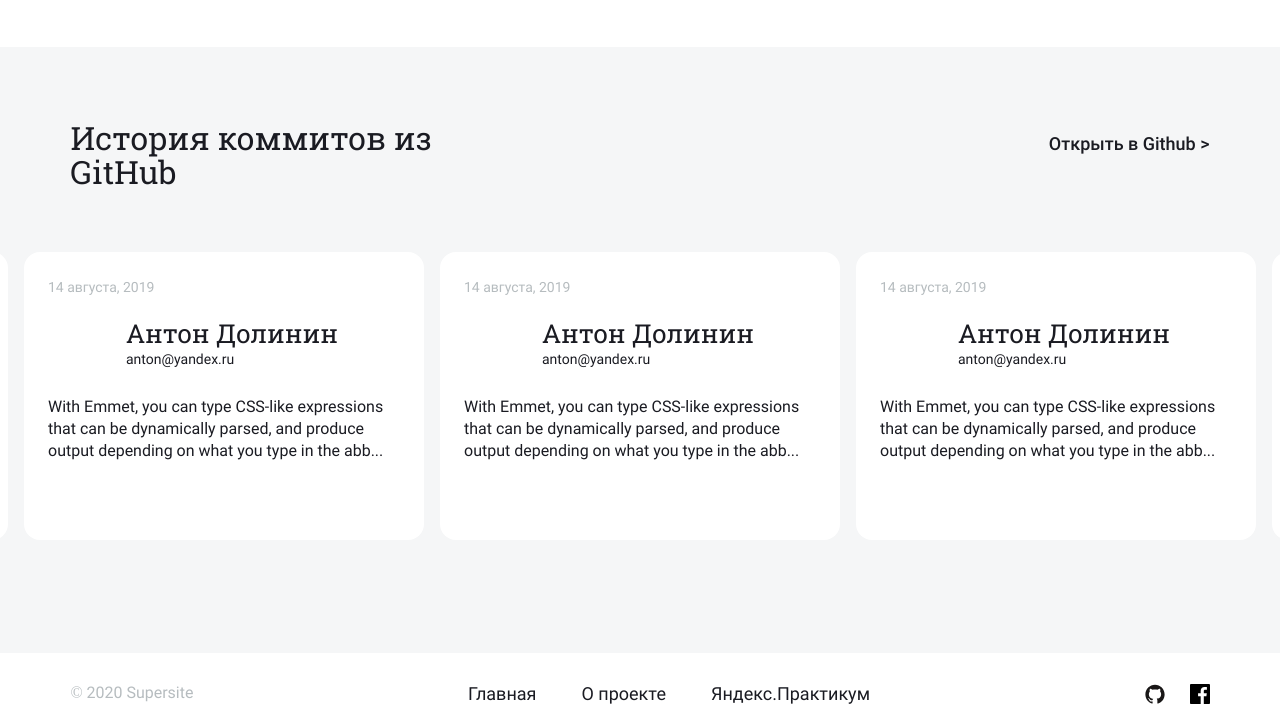
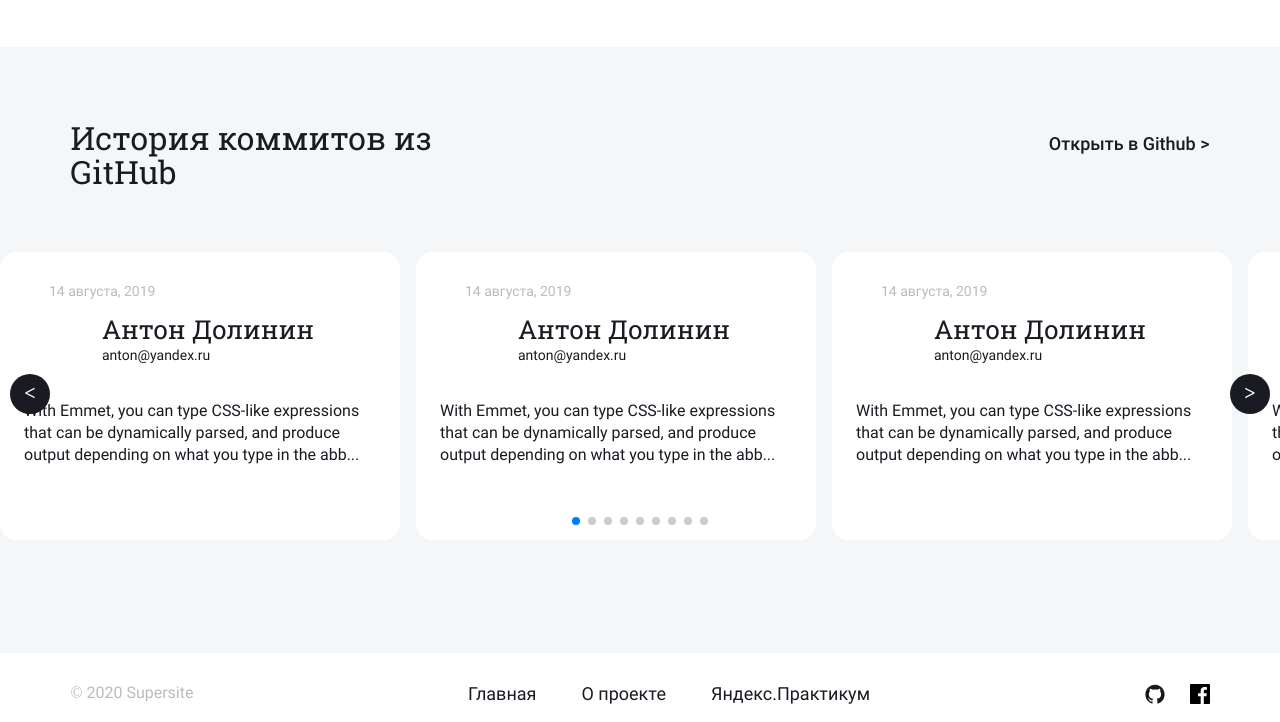
Before and after one commit to KonstShalguev/NewsAnalyzer, a website built with webpack: page src/about.html in a window 1280 px wide. Shown: the part 1676-2398 px from the top of the page. Built offline with nearby package versions, Linux system fonts and the light colour scheme.

Commit message:
hooked up swiper

```diff
--- a/package.json
+++ b/package.json
@@ -42,6 +42,7 @@
   },
   "dependencies": {
     "babel-polyfill": "6.26.0",
-    "core-js": "3.4.1"
+    "core-js": "3.4.1",
+    "swiper": "6.1.1"
   }
 }
--- a/src/about.html
+++ b/src/about.html
@@ -117,11 +117,12 @@
         <a href="https://github.com/" class="link" target="_blank">Открыть в Github ></a>
       </div>
 
-      <div class="commits">
+      <div class="commits swiper-container">
+      <button class="commits__button-prev"></button>
+      <button class="commits__button-next"></button>
+        <div class="commits__content-wrapper swiper-wrapper">
 
-        <div class="commits__content-wrapper">
-
-          <div class="commit">
+          <div class="commit swiper-slide">
             <p class="commit__date">14 августа, 2019</p>
             <div class="commit__avatar"></div>
             <div class="commit__author-info">
@@ -135,7 +136,7 @@
             </p>
           </div>
 
-          <div class="commit">
+          <div class="commit swiper-slide">
             <p class="commit__date">14 августа, 2019</p>
             <div class="commit__avatar"></div>
             <div class="commit__author-info">
@@ -149,7 +150,7 @@
             </p>
           </div>
 
-          <div class="commit">
+          <div class="commit swiper-slide">
             <p class="commit__date">14 августа, 2019</p>
             <div class="commit__avatar"></div>
             <div class="commit__author-info">
@@ -163,7 +164,7 @@
             </p>
           </div>
 
-          <div class="commit">
+          <div class="commit swiper-slide">
             <p class="commit__date">14 августа, 2019</p>
             <div class="commit__avatar"></div>
             <div class="commit__author-info">
@@ -177,7 +178,7 @@
             </p>
           </div>
 
-          <div class="commit">
+          <div class="commit swiper-slide">
             <p class="commit__date">14 августа, 2019</p>
             <div class="commit__avatar"></div>
             <div class="commit__author-info">
@@ -191,11 +192,90 @@
             </p>
           </div>
 
+          <div class="commit swiper-slide">
+            <p class="commit__date">14 августа, 2019</p>
+            <div class="commit__avatar"></div>
+            <div class="commit__author-info">
+              <h3 class="commit__author-name">Антон Долинин</h3>
+              <p class="commit__author-email">anton@yandex.ru</p>
+            </div>
+            <p class="commit__author-comment">
+              With Emmet, you can type CSS-like expressions
+              that can be dynamically parsed, and produce
+              output depending on what you type in the abb...
+            </p>
+          </div>
+
+          <div class="commit swiper-slide">
+            <p class="commit__date">14 августа, 2019</p>
+            <div class="commit__avatar"></div>
+            <div class="commit__author-info">
+              <h3 class="commit__author-name">Антон Долинин</h3>
+              <p class="commit__author-email">anton@yandex.ru</p>
+            </div>
+            <p class="commit__author-comment">
+              With Emmet, you can type CSS-like expressions
+              that can be dynamically parsed, and produce
+              output depending on what you type in the abb...
+            </p>
+          </div>
+
+          <div class="commit swiper-slide">
+            <p class="commit__date">14 августа, 2019</p>
+            <div class="commit__avatar"></div>
+            <div class="commit__author-info">
+              <h3 class="commit__author-name">Антон Долинин</h3>
+              <p class="commit__author-email">anton@yandex.ru</p>
+            </div>
+            <p class="commit__author-comment">
+              With Emmet, you can type CSS-like expressions
+              that can be dynamically parsed, and produce
+              output depending on what you type in the abb...
+            </p>
+          </div>
+
+          <div class="commit swiper-slide">
+            <p class="commit__date">14 августа, 2019</p>
+            <div class="commit__avatar"></div>
+            <div class="commit__author-info">
+              <h3 class="commit__author-name">Антон Долинин</h3>
+              <p class="commit__author-email">anton@yandex.ru</p>
+            </div>
+            <p class="commit__author-comment">
+              With Emmet, you can type CSS-like expressions
+              that can be dynamically parsed, and produce
+              output depending on what you type in the abb...
+            </p>
+          </div>
 
         </div>
-
+        <div class="swiper-pagination"></div>
       </div>
     </section>
+
+    <!-- пробное добавление -->
+
+<!--     <div class="swiper-container">
+
+      <div class="swiper-wrapper">
+
+          <div class="swiper-slide">Slide 1</div>
+          <div class="swiper-slide">Slide 2</div>
+          <div class="swiper-slide">Slide 3</div>
+
+          <div class="swiper-slide">Slide 4</div>
+          <div class="swiper-slide">Slide 5</div>
+          <div class="swiper-slide">Slide 6</div>
+
+          <div class="swiper-slide">Slide 7</div>
+          <div class="swiper-slide">Slide 8</div>
+          <div class="swiper-slide">Slide 9</div>
+          ...
+      </div>
+
+    </div> -->
+
+    <!-- пробное добавление -->
 
     <footer class="footer page__footer">
       <p class="footer__copyright">&copy; 2020 Supersite</p>
--- a/src/js/about.js
+++ b/src/js/about.js
@@ -1 +1,22 @@
 import "../styles/about.css";
+
+import Swiper, { Navigation, Pagination } from 'swiper';
+Swiper.use([Navigation, Pagination]);
+
+// import Swiper styles
+import '../../node_modules/swiper/swiper-bundle.min.css';
+
+const swiper = new Swiper('.swiper-container', {
+    slidesPerView: "auto",
+    spaceBetween: 16,
+    //centeredSlides: true,
+    loop: true,
+    pagination: {
+        el: '.swiper-pagination',
+        type: 'bullets',
+    },
+    navigation: {
+    nextEl: '.commits__button-next',
+    prevEl: '.commits__button-prev',
+    },
+});
--- a/src/styles/about.css
+++ b/src/styles/about.css
@@ -5,6 +5,80 @@
 @import url(../blocks/about-author/about-author.css);
 @import url(../blocks/section-title/section-title.css);
 @import url(../blocks/footer/footer.css);
+
+
+/* SWIPER */
+
+.swiper-container {
+    width: 100%;
+    height: 288px;
+}
+
+.swiper-slide {
+    display: flex;
+    justify-content: center;
+    align-items: center;
+}
+
+.commits__button-prev {
+    background: #1A1B22;
+    color: #F5F6F7;
+    min-width: 40px;
+    min-height: 40px;
+    border: none;
+    border-radius: 100%;
+
+
+    position: absolute;
+    top: 50%;
+    left: 10px;
+    z-index: 10;
+    cursor: pointer;
+    display: flex;
+    align-items: center;
+    justify-content: center;
+    margin-top: calc(-1*var(--swiper-navigation-size)/2);
+}
+
+.commits__button-prev:before {
+    content: '<';
+    color: #FFFFFF;
+    font-size: 20px;
+    font-weight: 900;
+}
+
+.commits__button-next {
+    background: #1A1B22;
+    color: #F5F6F7;
+    min-width: 40px;
+    min-height: 40px;
+    border: none;
+    border-radius: 100%;
+
+
+    position: absolute;
+    top: 50%;
+    right: 10px;
+    z-index: 10;
+    cursor: pointer;
+    display: flex;
+    align-items: center;
+    justify-content: center;
+    margin-top: calc(-1*var(--swiper-navigation-size)/2);
+}
+
+.commits__button-next:before {
+    content: '>';
+    color: #FFFFFF;
+    font-size: 20px;
+    font-weight: 900;
+}
+
+
+/* SWIPER */
+
+
+
 /* секция клиентам */
 
 .page__clients {
@@ -121,15 +195,15 @@
 
 /* карусель */
 
-.commits {
+/* .commits {
     width: 100%;
     min-height: 288px;
-    /*  border: 1px solid red; */
     box-sizing: border-box;
     position: relative;
-}
+} */
 
 .commits:before {
+    z-index: 2;
     content: "";
     width: 100px;
     height: 100%;
@@ -137,9 +211,11 @@
     top: 0;
     left: 0;
     background: linear-gradient(90deg, #FFFFFF 0%, transparent 100%);
+    /* border: 1px solid red; */
 }
 
 .commits:after {
+    z-index: 1;
     content: "";
     width: 100px;
     height: 100%;
@@ -150,8 +226,8 @@
     /* border: 1px solid red; */
 }
 
-.commits__content-wrapper {
-    /* удалить после прикрутки слайдера */
+/* .commits__content-wrapper {
+
     display: grid;
     grid-template-columns: repeat(5, 400px);
     scrollbar-width: none;
@@ -159,7 +235,7 @@
     justify-content: center;
     grid-column-gap: 16px;
     margin: 0 auto;
-}
+} */
 
 .commit {
     padding: 24px;
@@ -169,7 +245,6 @@
     margin: 0 auto;
     max-width: 400px;
     min-height: 288px;
-    /*     border: 1px solid red; */
     display: grid;
     grid-template-areas: "commit__date commit__date" "commit__avatar commit__author-info" "commit__author-comment commit__author-comment";
 }
@@ -290,6 +365,17 @@
     }
 
     /* гитхаб */
+
+    .commits__button-next {
+        display: none;
+    }
+
+    .commits__button-prev {
+        display: none;
+    }
+
+
+
     .history {
         min-height: 568px;
     }
@@ -315,8 +401,18 @@
     }
 
     .commit__author-comment {
-        max-width: 220px;
+        width: 84%;
+        margin: 0 auto;
     }
+
+
+
+    /* swiper */
+    .swiper-slide {
+        height: 264px;
+    }
+
+
 
     .commits {
         margin-top: 20px;
@@ -398,4 +494,10 @@
         margin-top: 40px;
     }
 
+
+
+    .commit__date {
+        margin: 0 0 5px 25px;
+    }
+
 }
```
Also changed, not shown: src/images/pref.svg (added), 1 other file.
